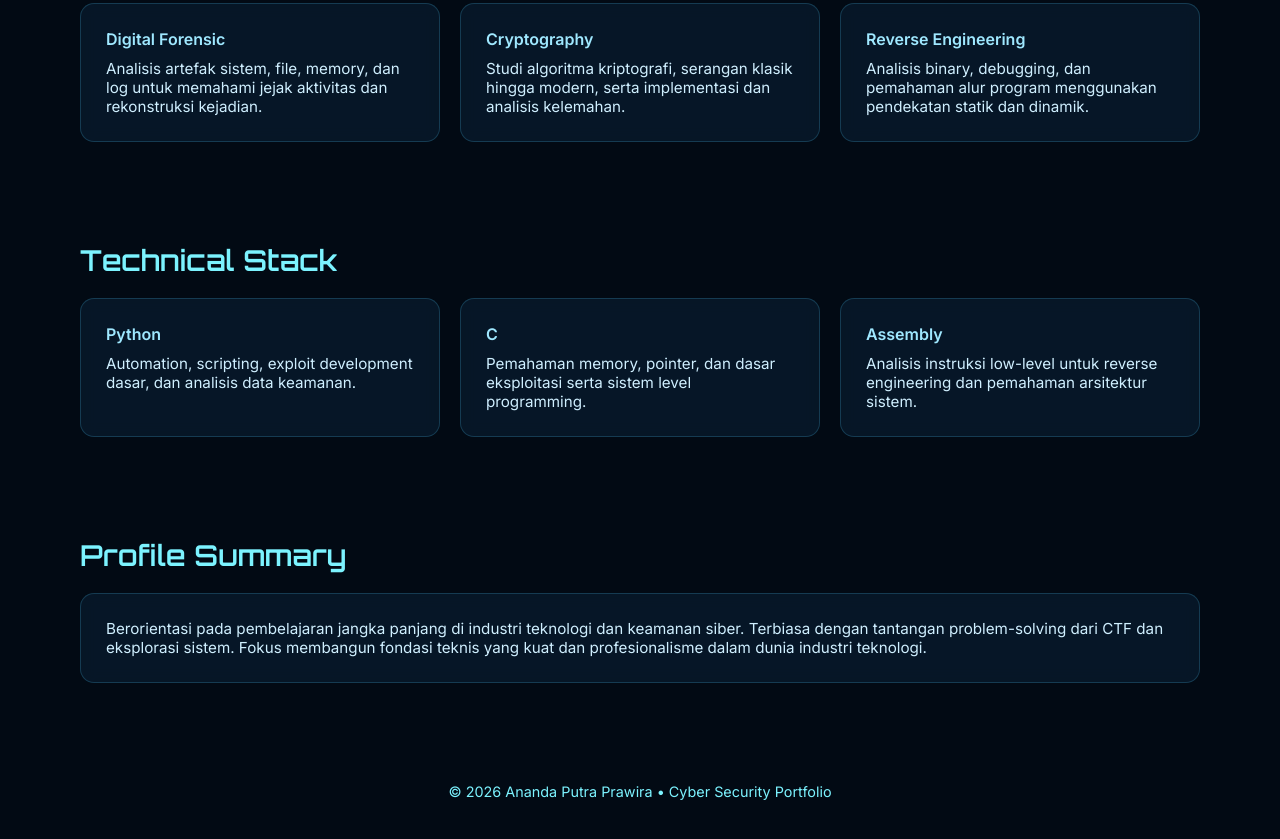
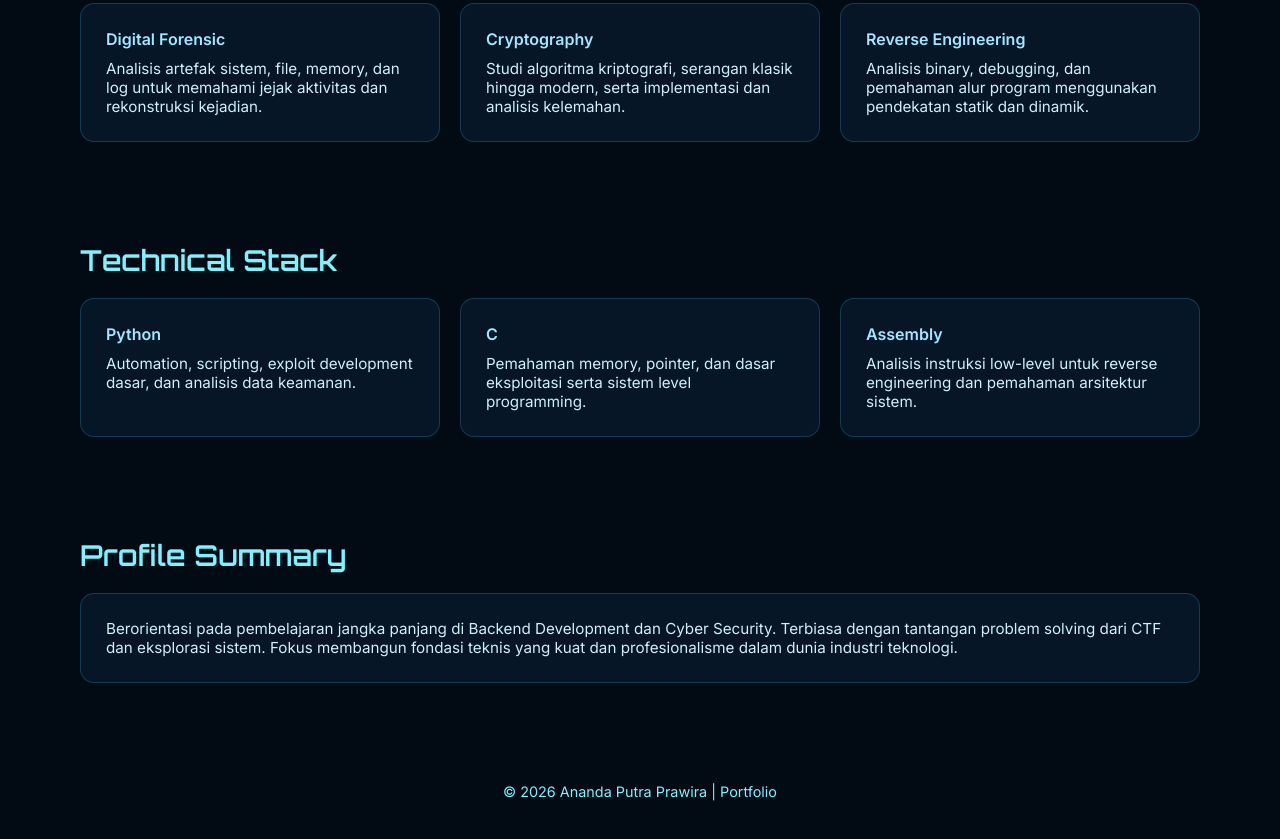
Before and after one commit to Poetr123/selfporto, a plain HTML site: page index.html in a window 1280 px wide. Shown: the part 993-1832 px from the top of the page. Drawn offline with Linux system fonts and the light colour scheme.

Commit message:
ubah dikot

```diff
--- a/index.html
+++ b/index.html
@@ -35,7 +35,7 @@ canvas{position:fixed;top:0;left:0;width:100%;height:100%;z-index:-1}
 <div class="hero-text">
 <h1>Ananda Putra Prawira</h1>
 <h2>Cyber Security & Backend Enthusiast</h2>
-<p>CTF player dengan fokus proses belajar di bidang Cyber Security dan Backend Development. Memiliki ketertarikan utama pada Forensic Analysis, Cryptography, dan Reverse Engineering. Aktif mempelajari Python, C, dan Assembly untuk memahami sistem secara mendalam dari level aplikasi hingga low-level execution.</p>
+<p>CTF player dengan fokus proses belajar di bidang Cyber Security dan Backend Development. Memiliki ketertarikan utama pada Forensic Analysis, Cryptography, dan Reverse Engineering. Sedang mempelajari Python, C, dan Assembly untuk memahami sistem secara mendalam dari level aplikasi hingga low-level execution.</p>
 </div>
 </section>
 <section class="section">
@@ -57,10 +57,10 @@ canvas{position:fixed;top:0;left:0;width:100%;height:100%;z-index:-1}
 <section class="section">
 <h3>Profile Summary</h3>
 <div class="card">
-<p>Berorientasi pada pembelajaran jangka panjang di industri teknologi dan keamanan siber. Terbiasa dengan tantangan problem-solving dari CTF dan eksplorasi sistem. Fokus membangun fondasi teknis yang kuat dan profesionalisme dalam dunia industri teknologi.</p>
+<p>Berorientasi pada pembelajaran jangka panjang di Backend Development dan Cyber Security. Terbiasa dengan tantangan problem solving dari CTF dan eksplorasi sistem. Fokus membangun fondasi teknis yang kuat dan profesionalisme dalam dunia industri teknologi.</p>
 </div>
 </section>
-<div class="footer">© 2026 Ananda Putra Prawira • Cyber Security Portfolio</div>
+<div class="footer">© 2026 Ananda Putra Prawira | Portfolio</div>
 </div>
 <script>
 const canvas=document.getElementById('binary'),ctx=canvas.getContext('2d');let w,h;function resize(){w=canvas.width=window.innerWidth;h=canvas.height=window.innerHeight}window.addEventListener('resize',resize);resize();const cols=Math.floor(w/20);const drops=Array(cols).fill(1);function draw(){ctx.fillStyle='rgba(2,10,20,0.15)';ctx.fillRect(0,0,w,h);ctx.fillStyle='#4fd1ff';ctx.font='16px monospace';for(let i=0;i<drops.length;i++){const text=Math.random()>0.5?'1':'0';ctx.fillText(text,i*20,drops[i]*20);if(drops[i]*20>h&&Math.random()>0.975)drops[i]=0;drops[i]++}}setInterval(draw,50)
```
